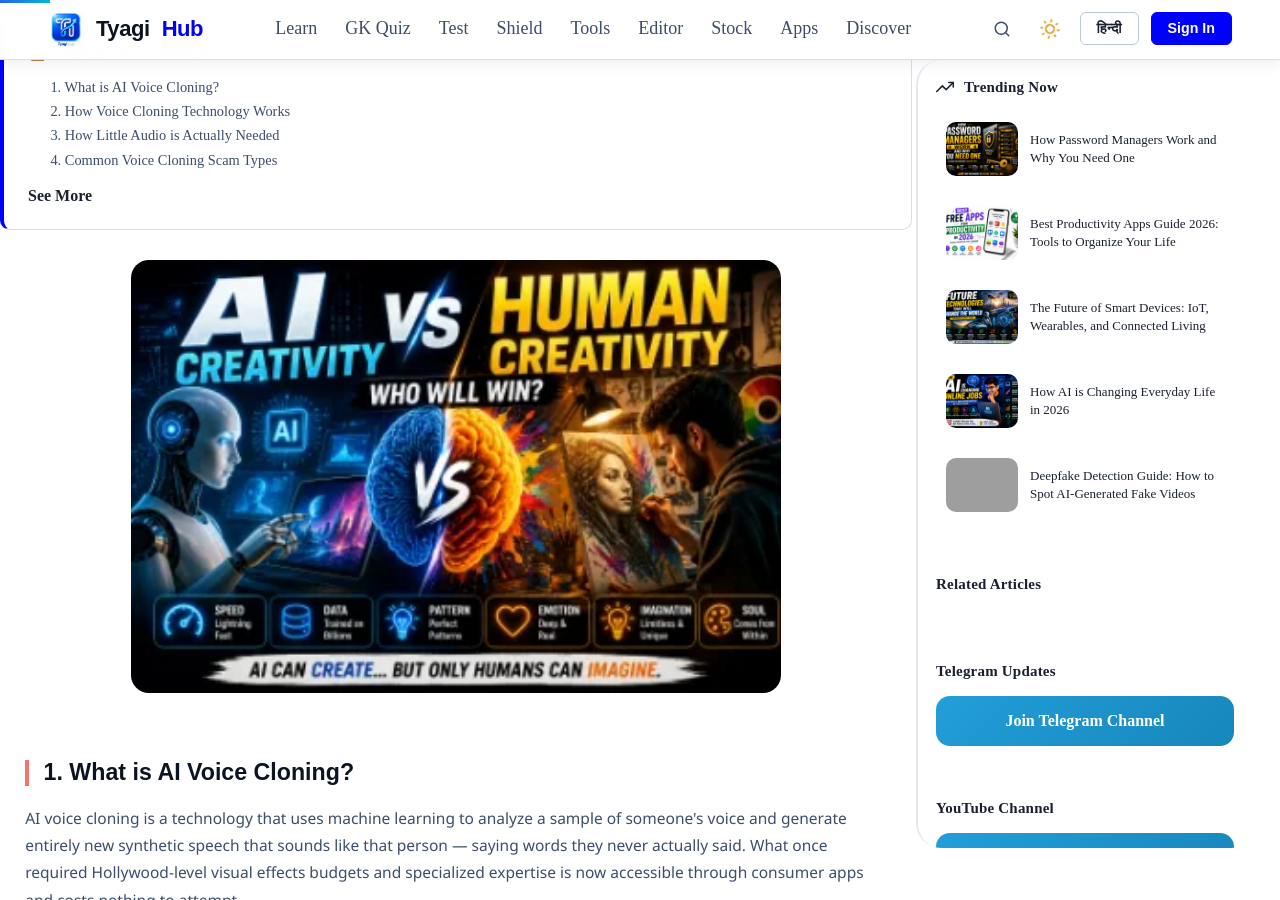
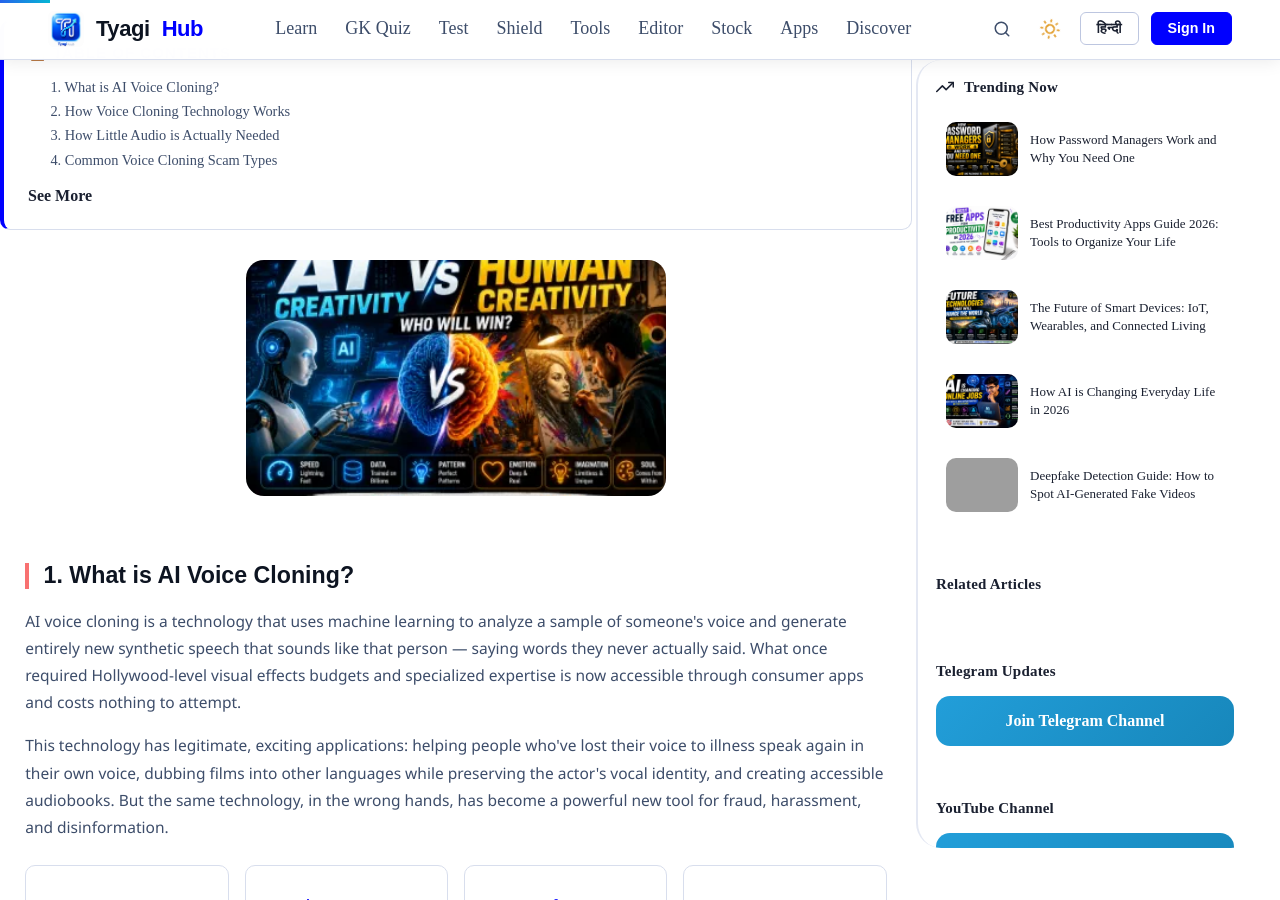
Before and after one commit to HimanshuTyagiJi/TyagiHub, a Jekyll site: the page built from _posts/2026-06-08-ai-voice-cloning-risks.html, in a window 1280 px wide and 900 px high, scrolled down 317 px. Built offline with Jekyll 4.4.1, drawn with Linux system fonts in a browser that asks for light colours; grey boxes are pictures that could not be loaded.

Commit message:
Update discover.html

```diff
--- a/_layouts/discover.html
+++ b/_layouts/discover.html
@@ -37,12 +37,6 @@ layout: default
 					{% endif %}
 					· <span>⏱️ {{ read_time }}</span>
 				</div>
-
-				{% if page.hero_svg_include %}
-					<div class="hero-svg-wrapper" style="margin-bottom: 30px; width: 100%;">
-						{% include {{ page.hero_svg_include }} %}
-					</div>
-				{% endif %}
 			</div>
 
 			<div class="toc-box" style="margin-bottom: 30px;">
@@ -75,14 +69,20 @@ layout: default
 			</div>
 
 			{% if page.image %}
-				<div class="post-hero-img" id="post-hero-wrap" style="max-width: 650px; margin: 0 auto 35px auto; text-align: center;">
-					<img src="{{ page.image | relative_url }}" alt="{{ page.title }}" width="650" height="365" loading="lazy" style="border-radius: 12px; width: 100%; height: auto; box-shadow: 0 4px 15px rgba(0,0,0,0.15);">
+				<div class="post-hero-img adaptive-thumbnail-wrap" style="max-width: 420px; margin: 0 auto 35px auto; text-align: center;">
+					<img src="{{ page.image | relative_url }}" alt="{{ page.title }}" width="420" height="236" loading="lazy" style="border-radius: 12px; width: 100%; max-width: 420px; height: 236px; object-fit: cover; box-shadow: 0 4px 15px rgba(0,0,0,0.15);">
 				</div>
 			{% endif %}
 
 		{% endif %}
 
 		{{ content }}
+
+		{% if page.is_post and page.image %}
+			<div class="post-footer-img adaptive-thumbnail-wrap" style="max-width: 420px; margin: 40px auto 20px auto; text-align: center;">
+				<img src="{{ page.image | relative_url }}" alt="{{ page.title }}" width="420" height="236" loading="lazy" style="border-radius: 12px; width: 100%; max-width: 420px; height: 236px; object-fit: cover; box-shadow: 0 4px 15px rgba(0,0,0,0.15);">
+			</div>
+		{% endif %}
 
 		{% unless page.url == "/" or page.url == "/index.html" %}
 			{% if page.is_post %}
```
